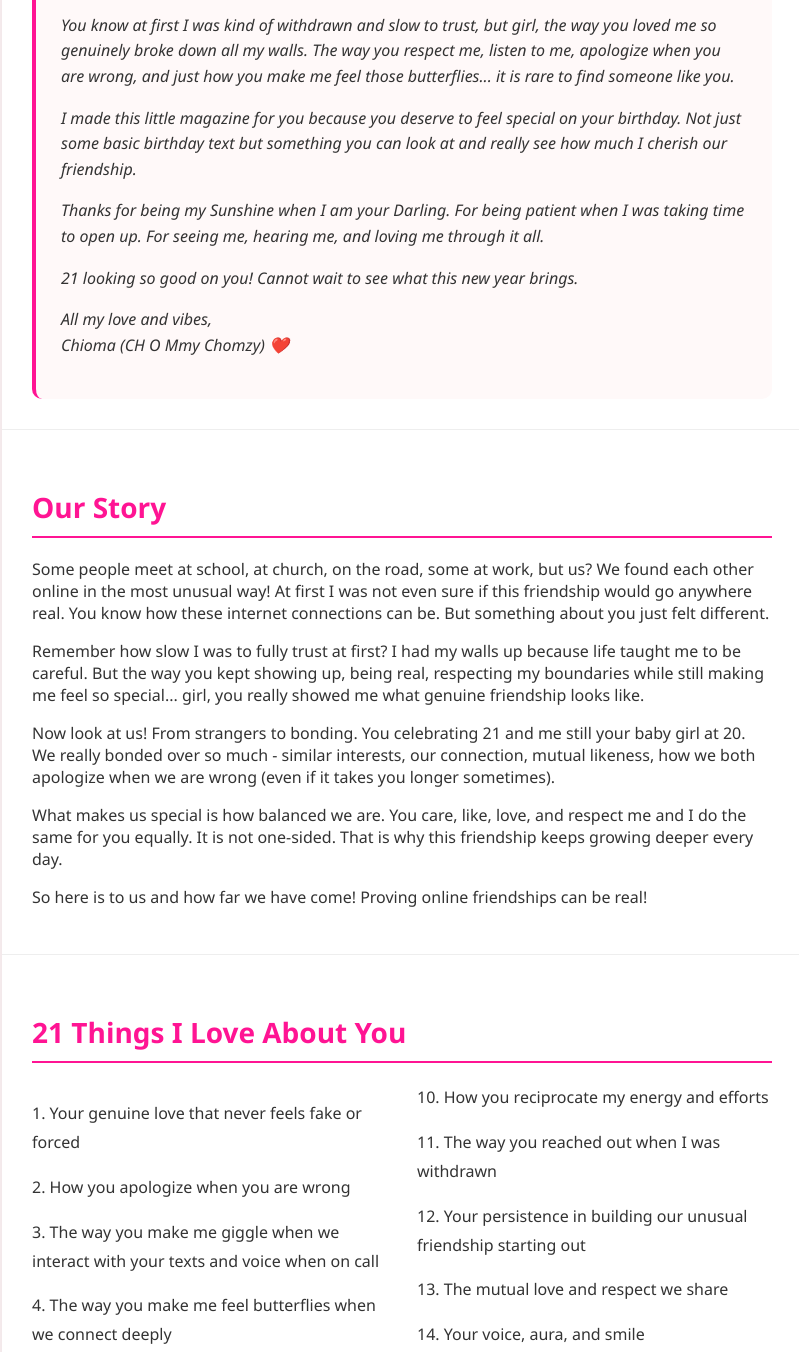
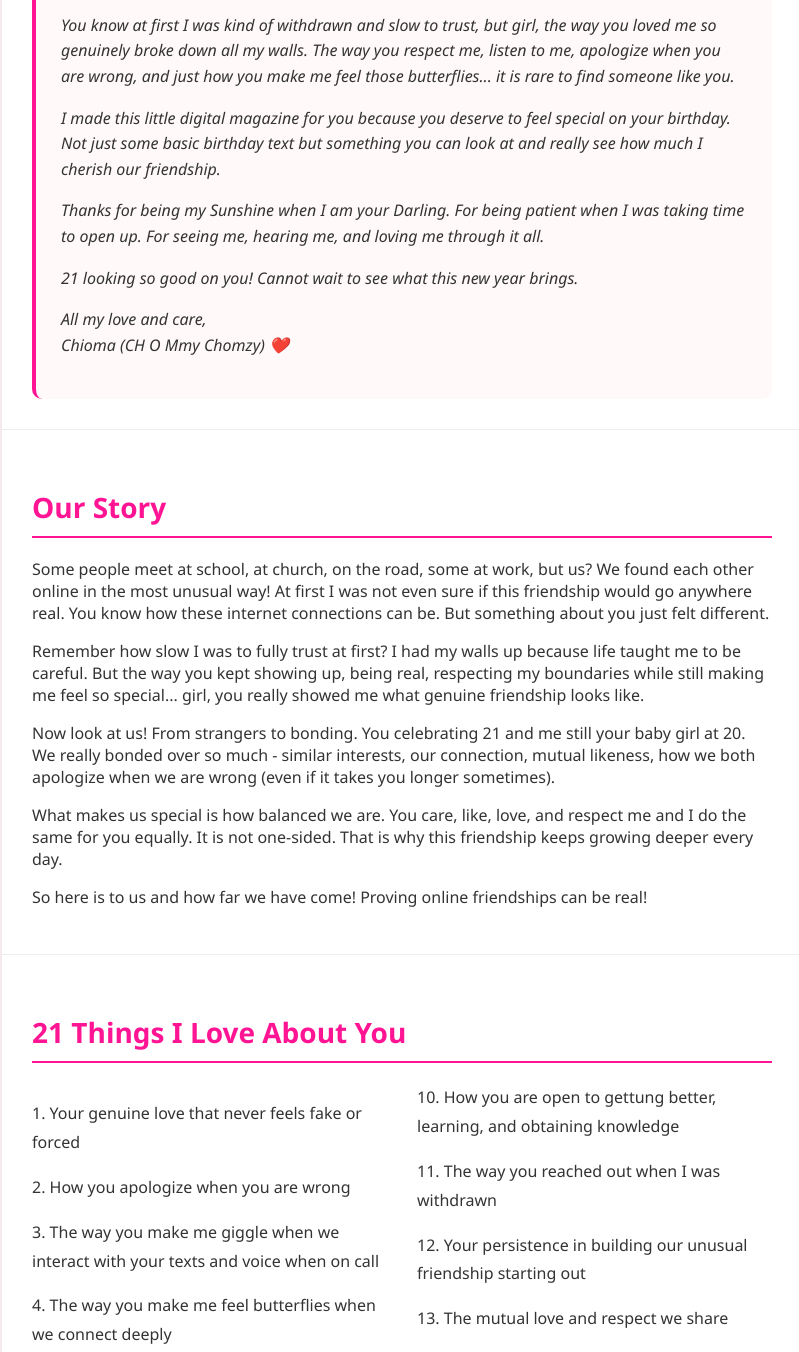
Before and after one commit to ch0mmych0mzy/melody-birthday, a plain HTML site: page index.html in a window 1280 px wide. Shown: the part 885-2237 px from the top of the page, without its empty margins (238-1037 px from the left). Drawn offline with Linux system fonts and the light colour scheme.

Commit message:
Add files via upload

```diff
--- a/index.html
+++ b/index.html
@@ -496,13 +496,13 @@
 
                 <p>You know at first I was kind of withdrawn and slow to trust, but girl, the way you loved me so genuinely broke down all my walls. The way you respect me, listen to me, apologize when you are wrong, and just how you make me feel those butterflies... it is rare to find someone like you.</p>
 
-                <p>I made this little magazine for you because you deserve to feel special on your birthday. Not just some basic birthday text but something you can look at and really see how much I cherish our friendship.</p>
+                <p>I made this little digital magazine for you because you deserve to feel special on your birthday. Not just some basic birthday text but something you can look at and really see how much I cherish our friendship.</p>
 
                 <p>Thanks for being my Sunshine when I am your Darling. For being patient when I was taking time to open up. For seeing me, hearing me, and loving me through it all.</p>
 
                 <p>21 looking so good on you! Cannot wait to see what this new year brings.</p>
 
-                <p>All my love and vibes,<br>
+                <p>All my love and care,<br>
                 Chioma (CH O Mmy Chomzy) ❤️</p>
             </div>
         </section>
@@ -534,7 +534,7 @@
                 <p>7. That you love music and dance with such passion, a music dedicated to you would be a work of art I'd definitely create as a masterpiece</p>
                 <p>8. Your ability to make me feel special and valued</p>
                 <p>9. The way you help me hold on deeper to our friendship</p>
-                <p>10. How you reciprocate my energy and efforts</p>
+                <p>10. How you are open to gettung better, learning, and obtaining knowledge</p>
                 <p>11. The way you reached out when I was withdrawn</p>
                 <p>12. Your persistence in building our unusual friendship starting out</p>
                 <p>13. The mutual love and respect we share</p>
@@ -815,7 +815,6 @@
         <!-- Footer -->
         <footer>
             <h2>Once Again, Happy 21st Birthday Melody! 🎂💕</h2>
-            <p>Spam me beautiful jpegs of you if you have any to celebrate you on your special day.</p>
             <p>Made with so much love by CH O Mmy Chomzy ❤️</p>
             <p>May 29th, 2025</p>
         </footer>
```
